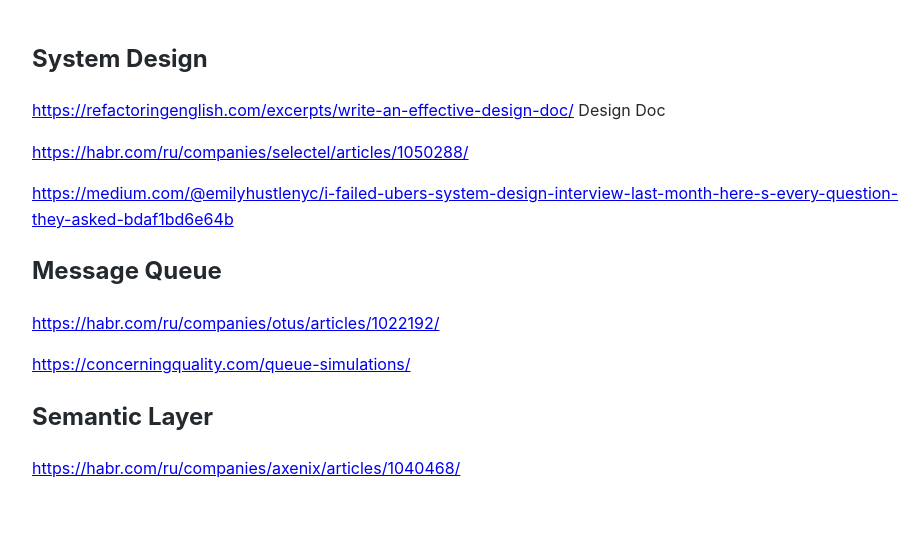
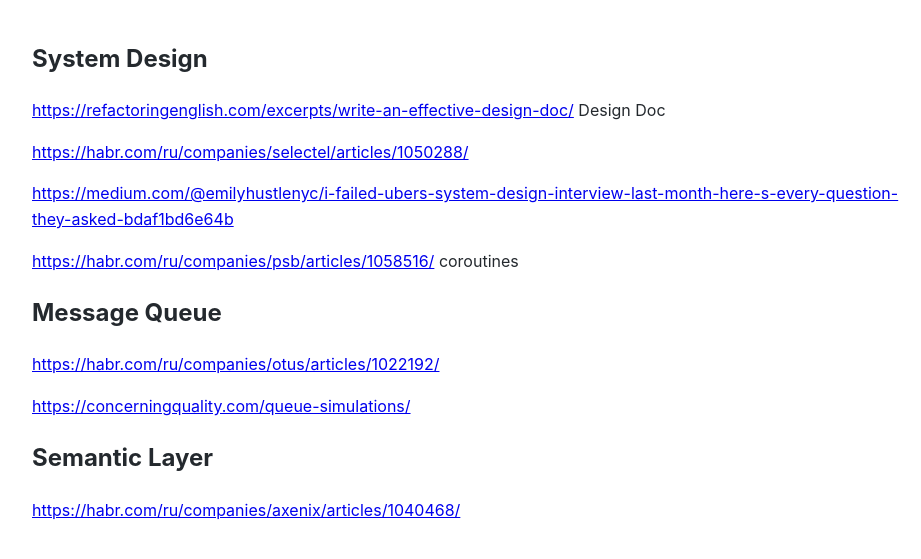
Before and after one commit to Michael-Lubinsky/michael-lubinsky.github.com, a Jekyll site: the page built from system_design/system_design.md, in a window 1280 px wide. Shown: the top 559 px of the page, without its empty margins (158-1079 px from the left). Built offline with Jekyll 4.4.1, drawn with Linux system fonts in a browser that asks for light colours; our own code applies the rules of GitHub Pages for plain Markdown files.

Commit message:
Update system_design.md

```diff
--- a/system_design/system_design.md
+++ b/system_design/system_design.md
@@ -5,6 +5,8 @@
 <https://habr.com/ru/companies/selectel/articles/1050288/>
 
 <https://medium.com/@emilyhustlenyc/i-failed-ubers-system-design-interview-last-month-here-s-every-question-they-asked-bdaf1bd6e64b>
+
+<https://habr.com/ru/companies/psb/articles/1058516/> coroutines
 
 ## Message Queue
 <https://habr.com/ru/companies/otus/articles/1022192/>
```
